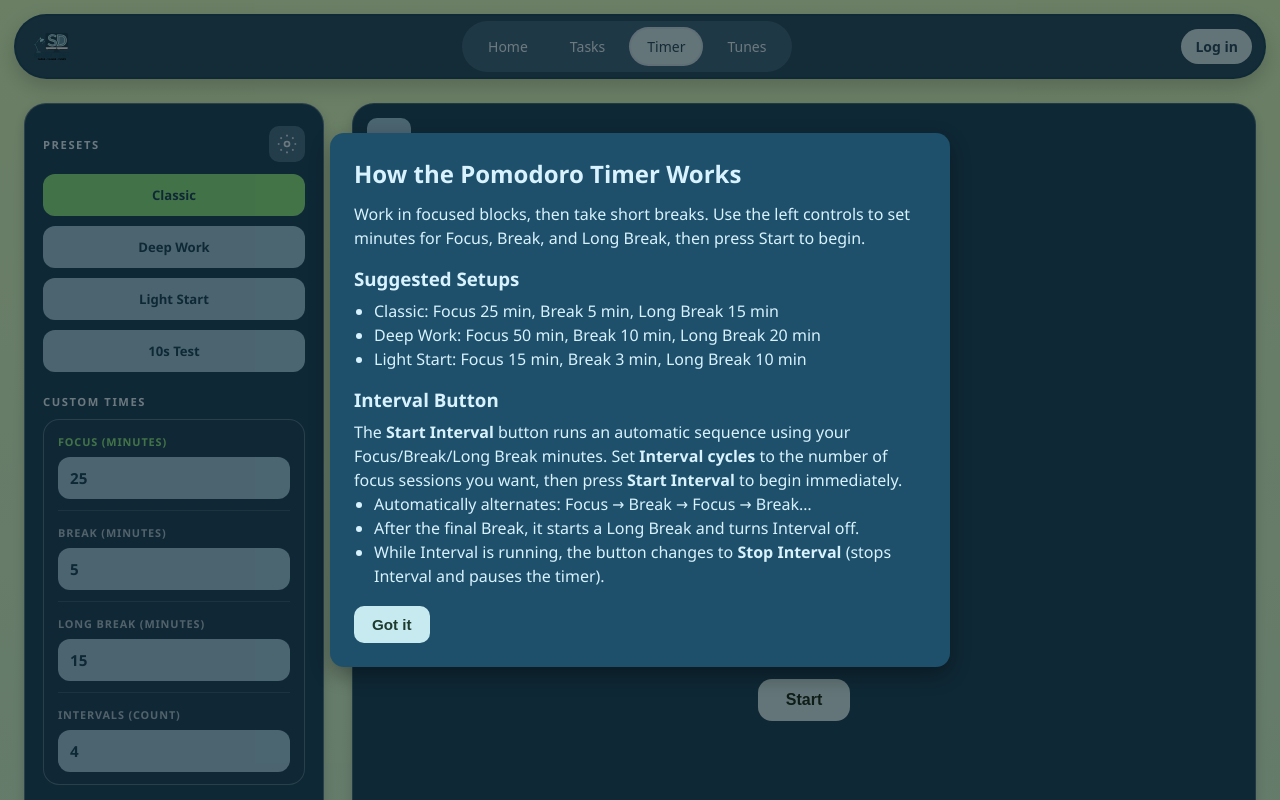
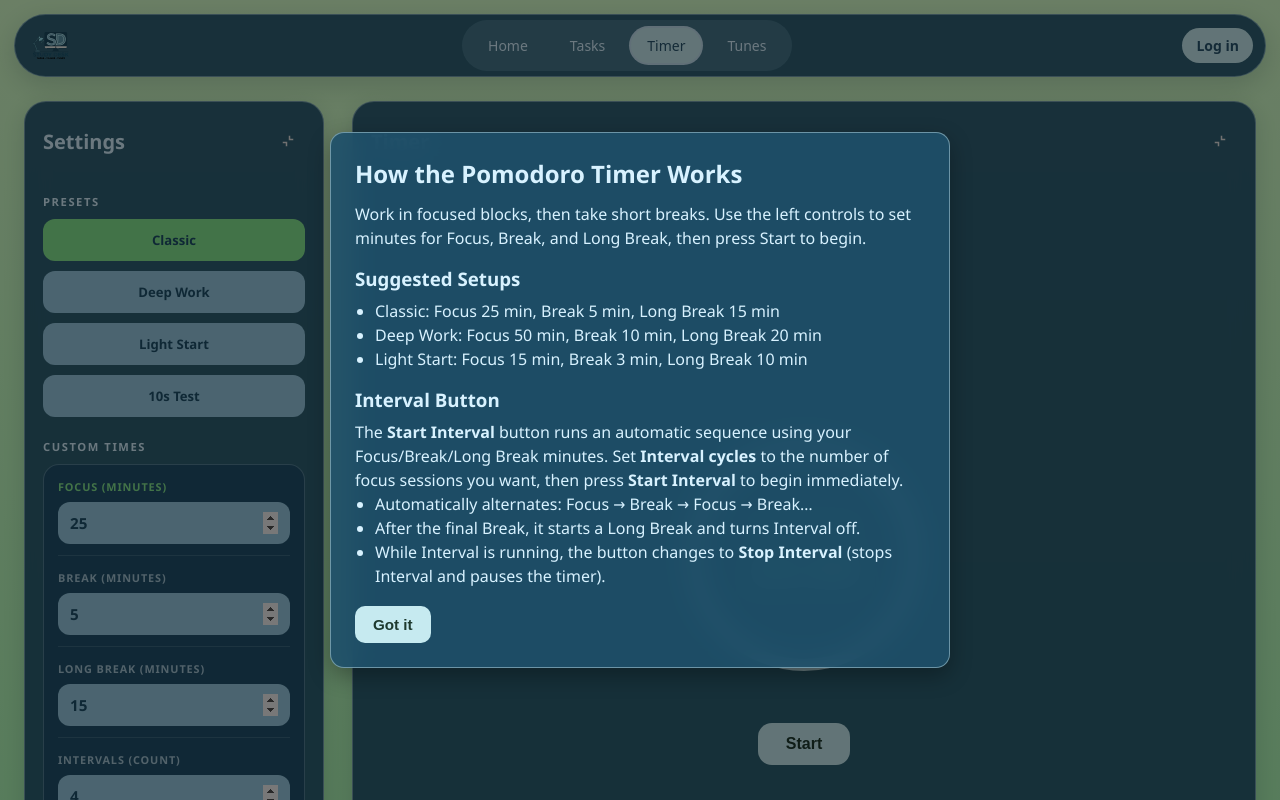
Before and after one commit to adamegbert3/Desk_Study, a website: page public/timer.html in a window 1280 px wide. Shown: the top 800 px of the page. Drawn offline with Linux system fonts and the light colour scheme.

Commit message:
Updted overall styling on task and timer page. Updated collapse container logic.

```diff
--- a/public/scripts/timer.js
+++ b/public/scripts/timer.js
@@ -5,6 +5,8 @@ const COMPLETION_SOUND_PREF_KEY = "deskStudyTimerCompletionSoundV1";
 const TUNES_STORAGE_KEY = "deskStudyTunesStateV1";
 const QUICK_TEST_DURATION_MS = 10 * 1000;
 const DEFAULT_COMPLETION_SOUND_FILE = "tunes_files/om.mp3";
+const COLLAPSE_ICON_SRC = "styles/images/icons/collapse content.svg";
+const EXPAND_ICON_SRC = "styles/images/icons/expand_content.svg";
 
 let timer = null;
 let currentMode = "focus";
@@ -59,9 +61,11 @@ const intervalCyclesInput = document.getElementById("intervalCycles");
 const intervalStatus = document.getElementById("intervalStatus");
 const timerLayout = document.getElementById("timerLayout");
 const timerControls = document.getElementById("timerControls");
+const timerCard = document.getElementById("timerCard");
 const settingsToggleBtn = document.getElementById("settingsToggleBtn");
-const presetsGearBtn = document.getElementById("presetsGearBtn");
-const settingsCloseBtn = document.getElementById("settingsCloseBtn");
+const timerDisplayToggleIcon = document.getElementById("timerDisplayToggleIcon");
+const timerControlsToggleIcon = document.getElementById("timerControlsToggleIcon");
+const timerControlsCollapseBtn = document.getElementById("timerControlsCollapseBtn");
 const controlsBackdrop = document.getElementById("controlsBackdrop");
 const mobileSidebarMediaQuery = window.matchMedia("(max-width: 768px)");
 const completionSoundSelect = document.getElementById("completionSoundSelect");
@@ -541,7 +545,6 @@ function setQuickTestDuration() {
 }
 
 function loadSoundPreference() {
-    // Async version is used during initialize().
     return true;
 }
 
@@ -600,7 +603,7 @@ function primeCompletionSound() {
                 soundPrimed = true;
             })
             .catch(() => {
-                // Ignore autoplay restrictions; we'll try again on completion.
+
             });
     }
 }
@@ -614,7 +617,7 @@ function playCompletionSound() {
     const playAttempt = completionSound.play();
     if (playAttempt && typeof playAttempt.catch === "function") {
         playAttempt.catch(() => {
-            // Best effort only; notifications/alerts still communicate completion.
+
         });
     }
 }
@@ -908,12 +911,54 @@ function isMobileSidebarLayout() {
     return mobileSidebarMediaQuery.matches;
 }
 
-function updateSidebarButtonUI(isOpen) {
-    if (!settingsToggleBtn) {
+function refreshTimerPanelUI() {
+    const mobile = isMobileSidebarLayout();
+
+    if (timerControlsCollapseBtn && timerControlsToggleIcon) {
+        if (mobile) {
+            timerControlsToggleIcon.src = COLLAPSE_ICON_SRC;
+            timerControlsCollapseBtn.setAttribute("aria-label", "Close settings");
+        } else {
+            const settingsExpanded = Boolean(timerControls && !timerControls.classList.contains("is-collapsed"));
+            timerControlsToggleIcon.src = settingsExpanded ? COLLAPSE_ICON_SRC : EXPAND_ICON_SRC;
+            timerControlsCollapseBtn.setAttribute(
+                "aria-label",
+                settingsExpanded ? "Hide settings" : "Show settings"
+            );
+        }
+    }
+
+    if (settingsToggleBtn && timerDisplayToggleIcon) {
+        if (mobile) {
+            const overlayOpen = Boolean(timerLayout && timerLayout.classList.contains("sidebar-open"));
+            timerDisplayToggleIcon.src = overlayOpen ? COLLAPSE_ICON_SRC : EXPAND_ICON_SRC;
+            settingsToggleBtn.setAttribute("aria-label", overlayOpen ? "Close settings" : "Open settings");
+            settingsToggleBtn.setAttribute("aria-expanded", `${overlayOpen}`);
+            settingsToggleBtn.setAttribute("aria-controls", "timerControls");
+        } else {
+            const timerExpanded = Boolean(timerCard && !timerCard.classList.contains("is-collapsed"));
+            timerDisplayToggleIcon.src = timerExpanded ? COLLAPSE_ICON_SRC : EXPAND_ICON_SRC;
+            settingsToggleBtn.setAttribute("aria-label", timerExpanded ? "Hide timer" : "Show timer");
+            settingsToggleBtn.setAttribute("aria-expanded", `${timerExpanded}`);
+            settingsToggleBtn.setAttribute("aria-controls", "timerCardBody");
+        }
+    }
+}
+
+function toggleSettingsPanelCollapsed() {
+    if (!timerControls || isMobileSidebarLayout()) {
         return;
     }
+    timerControls.classList.toggle("is-collapsed");
+    refreshTimerPanelUI();
+}
 
-    settingsToggleBtn.setAttribute("aria-expanded", `${isOpen}`);
+function toggleTimerCardCollapsed() {
+    if (!timerCard || isMobileSidebarLayout()) {
+        return;
+    }
+    timerCard.classList.toggle("is-collapsed");
+    refreshTimerPanelUI();
 }
 
 function syncSidebarBackdrop(isOpen) {
@@ -925,15 +970,10 @@ function syncSidebarBackdrop(isOpen) {
 }
 
 function isSidebarOpen() {
-    if (!timerLayout) {
+    if (!timerLayout || !isMobileSidebarLayout()) {
         return false;
     }
-
-    if (isMobileSidebarLayout()) {
-        return timerLayout.classList.contains("sidebar-open");
-    }
-
-    return !timerLayout.classList.contains("sidebar-collapsed");
+    return timerLayout.classList.contains("sidebar-open");
 }
 
 function setSidebarOpenState(isOpen) {
@@ -943,18 +983,18 @@ function setSidebarOpenState(isOpen) {
 
     if (isMobileSidebarLayout()) {
         timerLayout.classList.toggle("sidebar-open", isOpen);
-        timerLayout.classList.remove("sidebar-collapsed");
+        if (timerControls) {
+            timerControls.classList.remove("is-collapsed");
+        }
+        if (timerCard) {
+            timerCard.classList.remove("is-collapsed");
+        }
     } else {
-        timerLayout.classList.toggle("sidebar-collapsed", !isOpen);
         timerLayout.classList.remove("sidebar-open");
     }
 
-    updateSidebarButtonUI(isOpen);
+    refreshTimerPanelUI();
     syncSidebarBackdrop(isOpen);
-}
-
-function toggleSidebar() {
-    setSidebarOpenState(!isSidebarOpen());
 }
 
 function handleViewportSidebarState() {
@@ -1020,15 +1060,23 @@ if (intervalBtn) {
 }
 
 if (settingsToggleBtn) {
-    settingsToggleBtn.addEventListener("click", toggleSidebar);
+    settingsToggleBtn.addEventListener("click", () => {
+        if (isMobileSidebarLayout()) {
+            setSidebarOpenState(!isSidebarOpen());
+        } else {
+            toggleTimerCardCollapsed();
+        }
+    });
 }
 
-if (presetsGearBtn) {
-    presetsGearBtn.addEventListener("click", toggleSidebar);
-}
-
-if (settingsCloseBtn) {
-    settingsCloseBtn.addEventListener("click", () => setSidebarOpenState(false));
+if (timerControlsCollapseBtn) {
+    timerControlsCollapseBtn.addEventListener("click", () => {
+        if (isMobileSidebarLayout()) {
+            setSidebarOpenState(false);
+        } else {
+            toggleSettingsPanelCollapsed();
+        }
+    });
 }
 
 if (controlsBackdrop) {
--- a/public/styles/shared.css
+++ b/public/styles/shared.css
@@ -1,7 +1,6 @@
 
-/* body - consistent across all pages*/
 body {
-    background: linear-gradient(180deg, #d7ffcc 0%, #c8f5da 100%);
+    background: var(--page-background);
     min-height: 100vh;
     display: flex;
     flex-direction: column;
@@ -23,9 +22,11 @@ body {
     margin: 14px 14px 0;
     padding: 5px 12px;
     border-radius: 100px;
-    border: 2px solid rgba(30, 80, 107, 0.7);
-    background-color: rgba(30, 80, 107, 0.95);
-    box-shadow: 0 8px 20px rgba(0, 0, 0, 0.18);
+    border: var(--nav-bar-border);
+    background-color: var(--nav-bar-bg);
+    backdrop-filter: var(--surface-panel-blur);
+    -webkit-backdrop-filter: var(--surface-panel-blur);
+    box-shadow: var(--nav-bar-shadow);
     font-family: system-ui, sans-serif;
 }
 
@@ -78,7 +79,7 @@ body {
     box-shadow: 0 0 0 2px rgba(216, 242, 255, 0.85);
 }
 
-/* Nav icons are gray SVGs (#e3e3e3); tint to match active link text (primary) */
+
 .nav-links a.active img {
     filter: brightness(0) invert(27%) sepia(51%) saturate(484%) hue-rotate(158deg) brightness(93%) contrast(93%);
 }
@@ -116,6 +117,28 @@ body {
     color: var(--surface-color);
 }
 
+/* Panel collapse toggles (tasks page, timer page) */
+.panel-toggle-btn,
+.panel-icon-btn {
+    width: 34px;
+    height: 34px;
+    padding: 0;
+    border: none;
+    border-radius: 8px;
+    background-color: transparent;
+    display: inline-flex;
+    align-items: center;
+    justify-content: center;
+    cursor: pointer;
+}
+
+.panel-toggle-btn img,
+.panel-icon-btn img {
+    width: 18px;
+    height: 18px;
+    display: block;
+}
+
 /* ===== Auth pages (login / sign-up) ===== */
 .auth-page {
     display: flex;
@@ -125,12 +148,15 @@ body {
 }
 
 .auth-card {
-    background-color: var(--surface-color);
+    background-color: var(--surface-panel-bg);
+    backdrop-filter: var(--surface-panel-blur);
+    -webkit-backdrop-filter: var(--surface-panel-blur);
+    border: var(--surface-panel-border);
     border-radius: 20px;
     padding: 32px;
     max-width: 400px;
     width: 100%;
-    box-shadow: 0 4px 12px rgba(0, 0, 0, 0.15);
+    box-shadow: var(--surface-panel-shadow);
 }
 
 .auth-title {
@@ -245,12 +271,14 @@ body {
     width: min(520px, 100%);
     max-height: min(90vh, 560px);
     overflow: auto;
-    background-color: var(--surface-color);
+    background-color: var(--surface-panel-bg);
+    backdrop-filter: var(--surface-panel-blur);
+    -webkit-backdrop-filter: var(--surface-panel-blur);
     color: var(--text-color);
     border-radius: 20px;
     padding: 28px 24px 24px;
-    box-shadow: 0 12px 40px rgba(0, 0, 0, 0.25);
-    border: 1px solid rgba(198, 234, 240, 0.25);
+    box-shadow: 0 12px 40px rgba(0, 0, 0, 0.22);
+    border: var(--surface-panel-border);
 }
 
 .guest-merge-title {
@@ -340,8 +368,8 @@ body {
 .site-footer {
     margin-top: auto;
     padding: 12px 20px;
-    background-color: var(--surface-color);
-    color: var(--text-color);
+    background-color: none;
+    color: var(--primary-color);
     font-family: system-ui, sans-serif;
     font-size: 0.875rem;
     text-align: center;
@@ -366,9 +394,11 @@ body {
         margin: 0;
         padding: 5px 10px 5px 12px;
         border-radius: 999px;
-        border: 2px solid rgba(30, 80, 107, 0.7);
-        background-color: rgba(30, 80, 107, 0.95);
-        box-shadow: 0 8px 20px rgba(0, 0, 0, 0.18);
+        border: var(--nav-bar-border);
+        background-color: var(--nav-bar-bg);
+        backdrop-filter: var(--surface-panel-blur);
+        -webkit-backdrop-filter: var(--surface-panel-blur);
+        box-shadow: var(--nav-bar-shadow);
         justify-content: space-between;
     }
 
@@ -428,7 +458,7 @@ body {
     }
 }
 
-/* Below 336px only: shrink icon rail + auth so the light-blue track fits */
+
 @media (max-width: 768px) and (max-width: 3px) {
     body {
         padding-bottom: calc(80px + env(safe-area-inset-bottom));
--- a/public/styles/style.css
+++ b/public/styles/style.css
@@ -16,7 +16,7 @@ body,
 .body {
     margin: 0;
     min-height: 100vh;
-    background: linear-gradient(180deg, #d7ffcc 0%, #c8f5da 100%);
+    background: var(--page-background);
     color: var(--text-color);
     font-family: "Segoe UI", Tahoma, Geneva, Verdana, sans-serif;
 }
@@ -25,14 +25,15 @@ main {
     padding: 40px;
 }
 
-/* Navigation: single source of truth is shared.css (pill bar). Do not redefine here. */
-/* Timer page layout and controls: timer.css (loaded after this file on timer.html). */
-
 .player-card,
 .task-panel {
-    background-color: var(--surface-color);
+    background-color: var(--surface-panel-bg);
+    backdrop-filter: var(--surface-panel-blur);
+    -webkit-backdrop-filter: var(--surface-panel-blur);
+    border: var(--surface-panel-border);
     border-radius: 20px;
     padding: 32px;
+    box-shadow: var(--surface-panel-shadow);
 }
 
 .start-btn,
@@ -78,12 +79,16 @@ main {
 }
 
 .sound-panel {
-    background-color: var(--surface-color);
+    background-color: var(--surface-panel-bg);
+    backdrop-filter: var(--surface-panel-blur);
+    -webkit-backdrop-filter: var(--surface-panel-blur);
+    border: var(--surface-panel-border);
     border-radius: 14px;
     padding: 18px;
     display: flex;
     flex-direction: column;
     gap: 10px;
+    box-shadow: var(--surface-panel-shadow);
 }
 
 .sound-panel h2 {
@@ -181,12 +186,16 @@ main {
 }
 
 .home-panel {
-    background-color: var(--surface-color);
+    background-color: var(--surface-panel-bg);
+    backdrop-filter: var(--surface-panel-blur);
+    -webkit-backdrop-filter: var(--surface-panel-blur);
+    border: var(--surface-panel-border);
     border-radius: 20px;
     padding: 40px;
     height: 100%;
     display: flex;
     flex-direction: column;
+    box-shadow: var(--surface-panel-shadow);
 }
 
 .home-kicker {
--- a/public/styles/timer.css
+++ b/public/styles/timer.css
@@ -1,4 +1,4 @@
-/* ===== Timer page only ===== */
+/* ===== Timer page ===== */
 
 .timer-layout {
     display: grid;
@@ -12,15 +12,53 @@
 
 .controls {
     position: relative;
-    background-color: var(--surface-color);
+    width: 100%;
+    min-width: 0;
+    box-sizing: border-box;
+    background-color: var(--surface-panel-bg);
+    backdrop-filter: var(--surface-panel-blur);
+    -webkit-backdrop-filter: var(--surface-panel-blur);
     border-radius: 22px;
     padding: 22px 18px 20px;
-    border: 1px solid color-mix(in srgb, var(--accent-color) 32%, transparent);
-    box-shadow: 0 4px 12px rgba(0, 0, 0, 0.15);
+    border: var(--surface-panel-border);
+    box-shadow: var(--surface-panel-shadow);
     display: flex;
     flex-direction: column;
     gap: 22px;
-    transition: opacity 0.25s ease;
+    min-height: 0;
+}
+
+.timer-controls-body {
+    min-height: 0;
+    flex: 1 1 auto;
+    display: flex;
+    flex-direction: column;
+    gap: 22px;
+}
+
+.controls.is-collapsed .timer-controls-body {
+    display: none;
+}
+
+.controls:not(.is-collapsed) {
+    height: 100%;
+}
+
+.controls.is-collapsed {
+    padding: 10px 12px;
+    border-radius: 10px;
+    align-self: start;
+    justify-self: stretch;
+    width: 100%;
+    gap: 0;
+}
+
+.controls.is-collapsed .timer-controls-header {
+    margin-bottom: 0;
+}
+
+.controls.is-collapsed .timer-controls-title {
+    font-size: 1.05rem;
 }
 
 .timer-section-title {
@@ -32,37 +70,24 @@
     color: var(--text-color);
 }
 
-.timer-section-header {
+.timer-controls-header {
     display: flex;
     align-items: center;
     justify-content: space-between;
     gap: 10px;
-    margin-bottom: 12px;
+    margin: 0 0 14px;
+    flex-shrink: 0;
 }
 
-.timer-section-header .timer-section-title {
+.timer-controls-title {
     margin: 0;
+    font-size: 1.25rem;
+    font-weight: 700;
+    color: var(--text-color);
 }
 
-.presets-gear-btn {
-    flex-shrink: 0;
-    display: inline-flex;
-    align-items: center;
-    justify-content: center;
-    width: 36px;
-    height: 36px;
-    padding: 0;
-    border: none;
-    border-radius: 10px;
-    background: color-mix(in srgb, var(--secondary-color) 35%, transparent);
-    color: var(--text-color);
-    cursor: pointer;
-    transition: background-color 0.2s ease, color 0.2s ease;
-}
-
-.presets-gear-btn:hover {
-    background-color: var(--secondary-color);
-    color: var(--surface-color);
+.presets-section .timer-section-title {
+    margin: 0 0 10px;
 }
 
 .presets-stack {
@@ -143,6 +168,23 @@
     color: var(--surface-color);
     background-color: var(--secondary-color);
     font-family: inherit;
+    appearance: auto;
+    -moz-appearance: number-input;
+}
+
+
+.controls .custom-time-input[type="number"]::-webkit-inner-spin-button,
+.controls .custom-time-input[type="number"]::-webkit-outer-spin-button {
+    opacity: 1;
+    cursor: pointer;
+    margin: 0;
+}
+
+.controls .custom-time-input[type="number"]::-webkit-inner-spin-button {
+    -webkit-appearance: inner-spin-button;
+    display: block;
+    height: auto;
+    min-height: 1.5em;
 }
 
 .custom-time-input:focus {
@@ -228,79 +270,76 @@
     display: block;
 }
 
-.settings-close-btn {
-    position: absolute;
-    top: 10px;
-    right: 10px;
-    width: 36px;
-    height: 36px;
-    border: none;
-    border-radius: 8px;
-    background-color: transparent;
-    display: none;
-    align-items: center;
-    justify-content: center;
-    cursor: pointer;
-}
-
-.settings-close-btn img {
-    width: 18px;
-    height: 18px;
-    display: block;
-}
-
-.settings-toggle-btn {
-    position: absolute;
-    top: 14px;
-    left: 14px;
-    width: 44px;
-    height: 44px;
-    display: inline-flex;
-    align-items: center;
-    justify-content: center;
-    border: none;
-    border-radius: 10px;
-    background-color: var(--secondary-color);
-    cursor: pointer;
-    z-index: 2;
-}
-
-.settings-toggle-btn img {
-    width: 22px;
-    height: 22px;
-    display: block;
-}
-
 .controls-backdrop {
     display: none;
 }
 
-.timer-layout.sidebar-collapsed {
-    grid-template-columns: 0 1fr;
+.timer-card {
+    position: relative;
+    width: 100%;
+    min-width: 0;
+    box-sizing: border-box;
+    background-color: var(--surface-panel-bg);
+    backdrop-filter: var(--surface-panel-blur);
+    -webkit-backdrop-filter: var(--surface-panel-blur);
+    border-radius: 22px;
+    padding: 22px 18px 24px;
+    border: var(--surface-panel-border);
+    box-shadow: var(--surface-panel-shadow);
+    display: flex;
+    flex-direction: column;
+    align-items: stretch;
+    justify-content: flex-start;
+    min-height: 0;
 }
 
-.timer-layout.sidebar-collapsed .controls {
-    padding: 0;
-    gap: 0;
-    border: 0;
-    box-shadow: none;
-    overflow: hidden;
-    opacity: 0;
-    pointer-events: none;
+.timer-card-header {
+    display: flex;
+    align-items: center;
+    justify-content: space-between;
+    gap: 10px;
+    margin: 0 0 14px;
+    flex-shrink: 0;
+    width: 100%;
 }
 
-.timer-card {
-    position: relative;
-    background-color: var(--surface-color);
-    border-radius: 22px;
-    padding: 24px;
-    border: 1px solid color-mix(in srgb, var(--accent-color) 22%, transparent);
-    box-shadow: 0 4px 12px rgba(0, 0, 0, 0.15);
+.timer-card-title {
+    margin: 0;
+    font-size: 1.25rem;
+    font-weight: 700;
+    color: var(--text-color);
+}
+
+.timer-card-body {
+    flex: 1 1 auto;
     display: flex;
     flex-direction: column;
     align-items: center;
     justify-content: center;
     min-height: 0;
+}
+
+.timer-card.is-collapsed .timer-card-body {
+    display: none;
+}
+
+.timer-card:not(.is-collapsed) {
+    height: 100%;
+}
+
+.timer-card.is-collapsed {
+    padding: 10px 12px;
+    border-radius: 10px;
+    align-self: start;
+    width: 100%;
+}
+
+.timer-card.is-collapsed .timer-card-header {
+    margin-bottom: 0;
+}
+
+.timer-card.is-collapsed .timer-card-title {
+    font-size: 1.05rem;
 }
 
 .timer-ring {
@@ -402,11 +441,14 @@
     position: relative;
     z-index: 1;
     width: min(620px, 100%);
-    background-color: var(--surface-color);
+    background-color: var(--surface-panel-bg);
+    backdrop-filter: var(--surface-panel-blur);
+    -webkit-backdrop-filter: var(--surface-panel-blur);
+    border: var(--surface-panel-border);
     color: var(--text-color);
     border-radius: 14px;
     padding: 24px;
-    box-shadow: 0 8px 22px rgba(0, 0, 0, 0.35);
+    box-shadow: 0 8px 22px rgba(0, 0, 0, 0.3);
 }
 
 .timer-modal-content h2 {
@@ -441,7 +483,7 @@
 }
 
 @media (max-width: 900px) {
-    .timer-layout:not(.sidebar-collapsed) {
+    .timer-layout {
         grid-template-columns: minmax(200px, 1fr) 1fr;
         gap: 20px;
     }
@@ -471,10 +513,6 @@
         pointer-events: none;
     }
 
-    .settings-close-btn {
-        display: inline-flex;
-    }
-
     .controls-backdrop {
         position: fixed;
         inset: 0;
--- a/public/styles/variables.css
+++ b/public/styles/variables.css
@@ -1,16 +1,26 @@
 :root {
 
   --text-padding: 15px;
-  --header-bg: #CBE4E9; /* Light blue from mockup */
-  --sidebar-bg: #B0C4D1; /* Muted blue-grey */
-  --main-bg: #4A6572;    /* Dark slate */
-  --button-bg: #E0E0E0;  /* Light grey */
-  --primary-color: #28556E;      /* Main blue (nav + cards) */
-  --secondary-color: #97CAE2;    /* Darker blue (tabs) */
-  --accent-color: #C6EAF0;       /* Green highlight / active */
-  --accent-soft: #86E891;        /* Soft green background */
-  --background-color: #D7FFCC;   /* App background (dark) */
+  --header-bg: #CBE4E9;
+  --sidebar-bg: #B0C4D1;
+  --main-bg: #4A6572;
+  --button-bg: #E0E0E0;
+  --primary-color: #28556E;
+  --secondary-color: #97CAE2;
+  --accent-color: #C6EAF0;
+  --accent-soft: #86E891;
+  --background-color: #D7FFCC;
+  --background-gradient-end: #a1f8b1;
+  --page-background: linear-gradient(180deg, var(--background-color) 0%, var(--background-gradient-end) 100%);
   --surface-color: #1E506B;      /* Panels / containers */
+  /* Glass-style panels (nav + large blue cards) */
+  --surface-panel-bg: color-mix(in srgb, var(--surface-color) 90%, transparent);
+  --surface-panel-border: 1px solid color-mix(in srgb, var(--accent-color) 42%, rgba(255, 255, 255, 0.06));
+  --surface-panel-shadow: 0 5px 22px rgba(0, 35, 50, 0.14);
+  --surface-panel-blur: blur(12px);
+  --nav-bar-bg: color-mix(in srgb, rgb(30, 80, 107) 90%, transparent);
+  --nav-bar-border: 1px solid color-mix(in srgb, var(--accent-color) 48%, rgba(30, 80, 107, 0.35));
+  --nav-bar-shadow: 0 8px 26px rgba(0, 28, 45, 0.16);
   --text-color: #D8F2FF;
   --tasks-panel-max-h: clamp(420px, 74vh, 780px);
   --task-group-max-h: clamp(260px, 42vh, 520px);
--- a/public/timer.html
+++ b/public/timer.html
@@ -35,30 +35,26 @@
 
     <!-- Left Controls -->
     <aside class="controls" id="timerControls">
-        <button
-            id="settingsCloseBtn"
-            class="settings-close-btn"
-            type="button"
-            aria-label="Close timer settings"
-        >
-            <img src="styles/images/icons/close.svg" alt="">
-        </button>
-
-        <div class="presets-section">
-            <div class="timer-section-header">
-                <h2 class="timer-section-title">Presets</h2>
+        <div class="timer-controls-header">
+            <h2 class="timer-controls-title">Settings</h2>
             <button
                 type="button"
-                    id="presetsGearBtn"
-                    class="presets-gear-btn"
-                    aria-label="Toggle timer settings panel"
+                id="timerControlsCollapseBtn"
+                class="panel-toggle-btn"
+                aria-label="Hide timer settings"
             >
-                    <svg width="20" height="20" viewBox="0 0 24 24" fill="none" stroke="currentColor" stroke-width="2" aria-hidden="true">
-                        <circle cx="12" cy="12" r="3"/>
-                        <path d="M12 1v2M12 21v2M4.22 4.22l1.42 1.42M18.36 18.36l1.42 1.42M1 12h2M21 12h2M4.22 19.78l1.42-1.42M18.36 5.64l1.42-1.42"/>
-                    </svg>
+                <img
+                    id="timerControlsToggleIcon"
+                    src="styles/images/icons/collapse content.svg"
+                    alt=""
+                    aria-hidden="true"
+                >
             </button>
         </div>
+
+        <div class="timer-controls-body" id="timerControlsBody">
+        <div class="presets-section">
+            <h2 class="timer-section-title">Presets</h2>
             <div class="presets-stack">
                 <button id="presetClassicBtn" class="preset-btn" onclick="applyPreset('classic')" type="button">Classic</button>
                 <button id="presetDeepWorkBtn" class="preset-btn" onclick="applyPreset('deepWork')" type="button">Deep Work</button>
@@ -111,20 +107,31 @@
                 </span>
             </button>
         </div>
+        </div>
     </aside>
 
     <!-- Timer Display -->
-    <section class="timer-card">
+    <section class="timer-card" id="timerCard">
+        <div class="timer-card-header">
+            <h2 class="timer-card-title">Timer</h2>
             <button
                 id="settingsToggleBtn"
-            class="settings-toggle-btn"
+                class="panel-toggle-btn"
                 type="button"
-            aria-label="Toggle timer settings"
+                aria-label="Hide timer"
                 aria-expanded="true"
-            aria-controls="timerControls"
+                aria-controls="timerCardBody"
             >
-            <img src="styles/images/icons/menu.svg" alt="Menu">
+                <img
+                    id="timerDisplayToggleIcon"
+                    src="styles/images/icons/collapse content.svg"
+                    alt=""
+                    aria-hidden="true"
+                >
             </button>
+        </div>
+
+        <div class="timer-card-body" id="timerCardBody">
             <div class="timer-ring">
                 <svg class="progress-ring" width="260" height="260">
                     <circle
@@ -145,6 +152,7 @@
             </div>
 
             <button id="timerToggleBtn" class="start-btn" onclick="toggleTimer()">Start</button>
+        </div>
     </section>
 
 </main>
```
Also changed, not shown: public/styles/tasks.css (+16 -29 lines), public/styles/tunes.css (+33 -14 lines). Lines whose indentation alone changed are shown as unchanged.
